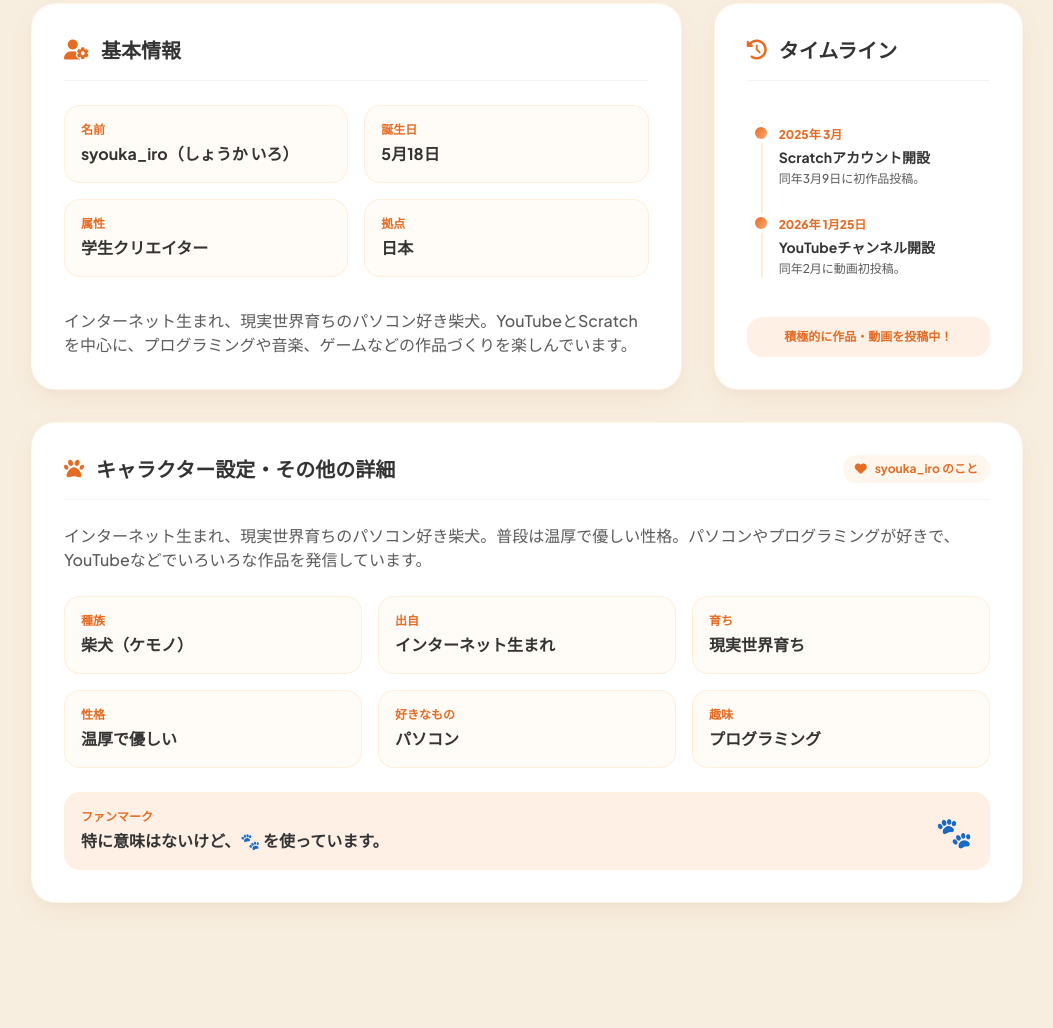
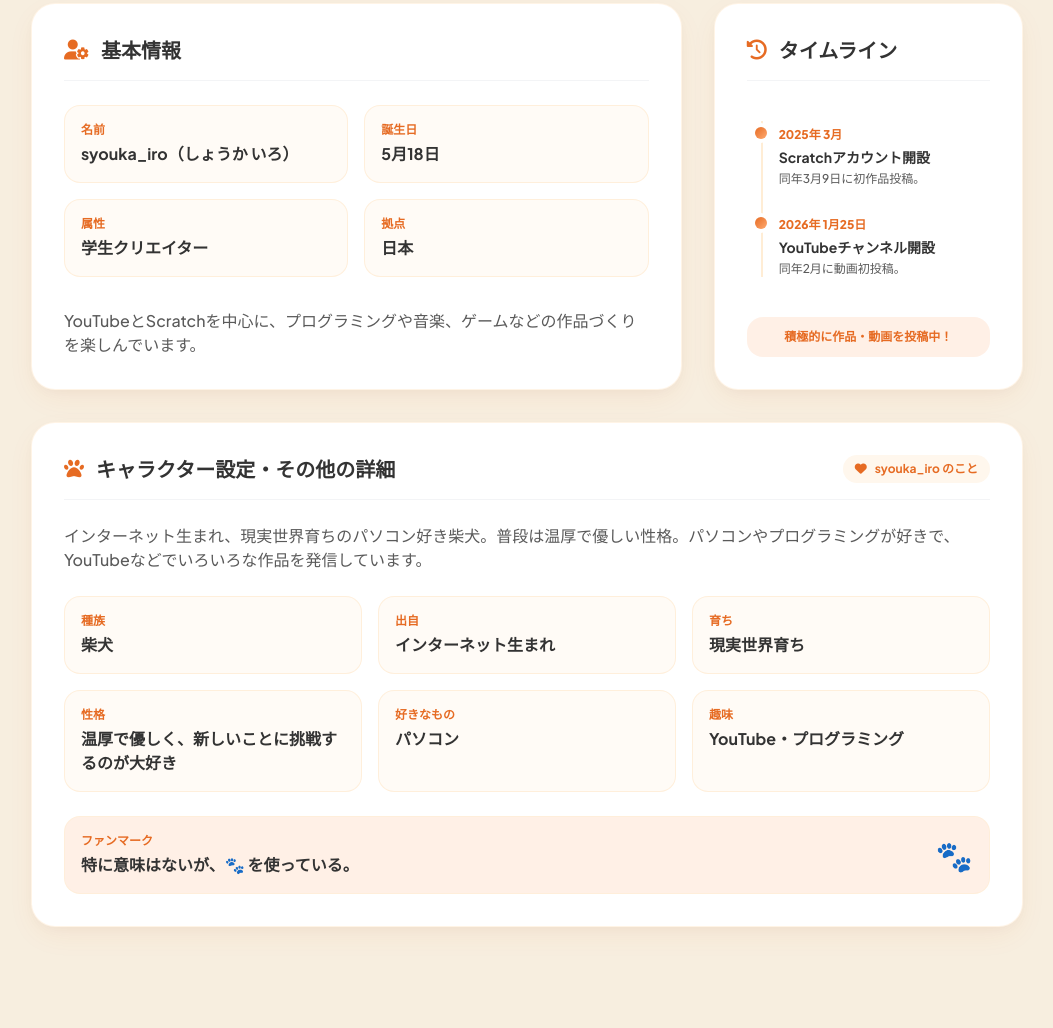
Before and after one commit to syouka-iro/home-page, a plain HTML site: page index.html in a window 1280 px wide. Shown: the part 1636-2664 px from the top of the page, without its empty margins (113-1166 px from the left). Drawn offline with nearby package versions, Linux system fonts and the light colour scheme; no server answers; a web font is replaced by a local one.

Commit message:
Refine text content in index.html
Updated text for clarity and conciseness in various sections.

```diff
--- a/index.html
+++ b/index.html
@@ -167,7 +167,7 @@
                     syouka_iro <span class="text-2xl sm:text-4xl font-normal text-text-muted theme-text-muted block sm:inline mt-1 sm:mt-0">/ しょうか いろ</span>
                 </h1>
                 <p class="text-lg sm:text-xl text-text-muted theme-text-muted max-w-2xl mx-auto font-medium leading-relaxed mb-10">
-                    インターネット生まれ、現実世界育ちのパソコン好き柴犬ことsyouka_iro（しょうか いろ）と申します。YouTubeとScratchを中心に、プログラミングや音楽などの活動をしています。
+                    インターネット生まれ、現実世界育ちのパソコン好き柴犬。YouTubeとScratchを中心に、プログラミングや音楽などの活動をしている。
                 </p>
 
                 <div class="flex flex-wrap items-center justify-center gap-4">
@@ -307,7 +307,7 @@
                     </div>
 
                     <p class="text-text-muted theme-text-muted leading-relaxed text-sm sm:text-base pt-2">
-                        インターネット生まれ、現実世界育ちのパソコン好き柴犬。YouTubeとScratchを中心に、プログラミングや音楽、ゲームなどの作品づくりを楽しんでいます。
+                        YouTubeとScratchを中心に、プログラミングや音楽、ゲームなどの作品づくりを楽しんでいます。
                     </p>
                 </div>
 
@@ -355,7 +355,7 @@
                     <div class="grid grid-cols-1 sm:grid-cols-2 lg:grid-cols-3 gap-4">
                         <div class="p-4 rounded-2xl bg-orange-50/50 theme-card-sub border border-orange-100/80">
                             <span class="text-xs font-bold text-accent-deep dark:text-accent-orange block mb-1">種族</span>
-                            <span class="font-bold text-text-dark theme-text-dark">柴犬（ケモノ）</span>
+                            <span class="font-bold text-text-dark theme-text-dark">柴犬</span>
                         </div>
                         <div class="p-4 rounded-2xl bg-orange-50/50 theme-card-sub border border-orange-100/80">
                             <span class="text-xs font-bold text-accent-deep dark:text-accent-orange block mb-1">出自</span>
@@ -367,7 +367,7 @@
                         </div>
                         <div class="p-4 rounded-2xl bg-orange-50/50 theme-card-sub border border-orange-100/80">
                             <span class="text-xs font-bold text-accent-deep dark:text-accent-orange block mb-1">性格</span>
-                            <span class="font-bold text-text-dark theme-text-dark">温厚で優しい</span>
+                            <span class="font-bold text-text-dark theme-text-dark">温厚で優しく、新しいことに挑戦するのが大好き</span>
                         </div>
                         <div class="p-4 rounded-2xl bg-orange-50/50 theme-card-sub border border-orange-100/80">
                             <span class="text-xs font-bold text-accent-deep dark:text-accent-orange block mb-1">好きなもの</span>
@@ -375,14 +375,14 @@
                         </div>
                         <div class="p-4 rounded-2xl bg-orange-50/50 theme-card-sub border border-orange-100/80">
                             <span class="text-xs font-bold text-accent-deep dark:text-accent-orange block mb-1">趣味</span>
-                            <span class="font-bold text-text-dark theme-text-dark">プログラミング</span>
+                            <span class="font-bold text-text-dark theme-text-dark">YouTube・プログラミング</span>
                         </div>
                     </div>
 
                     <div class="flex flex-col sm:flex-row sm:items-center sm:justify-between gap-3 rounded-2xl bg-brand-light/60 theme-card-sub border border-orange-100/70 dark:border-zinc-800 p-4">
                         <div>
                             <span class="text-xs font-bold text-accent-deep dark:text-accent-orange block mb-1">ファンマーク</span>
-                            <span class="font-bold text-text-dark theme-text-dark">特に意味はないけど、🐾 を使っています。</span>
+                            <span class="font-bold text-text-dark theme-text-dark">特に意味はないが、🐾 を使っている。</span>
                         </div>
                         <span class="text-3xl" aria-label="肉球">🐾</span>
                     </div>
```
